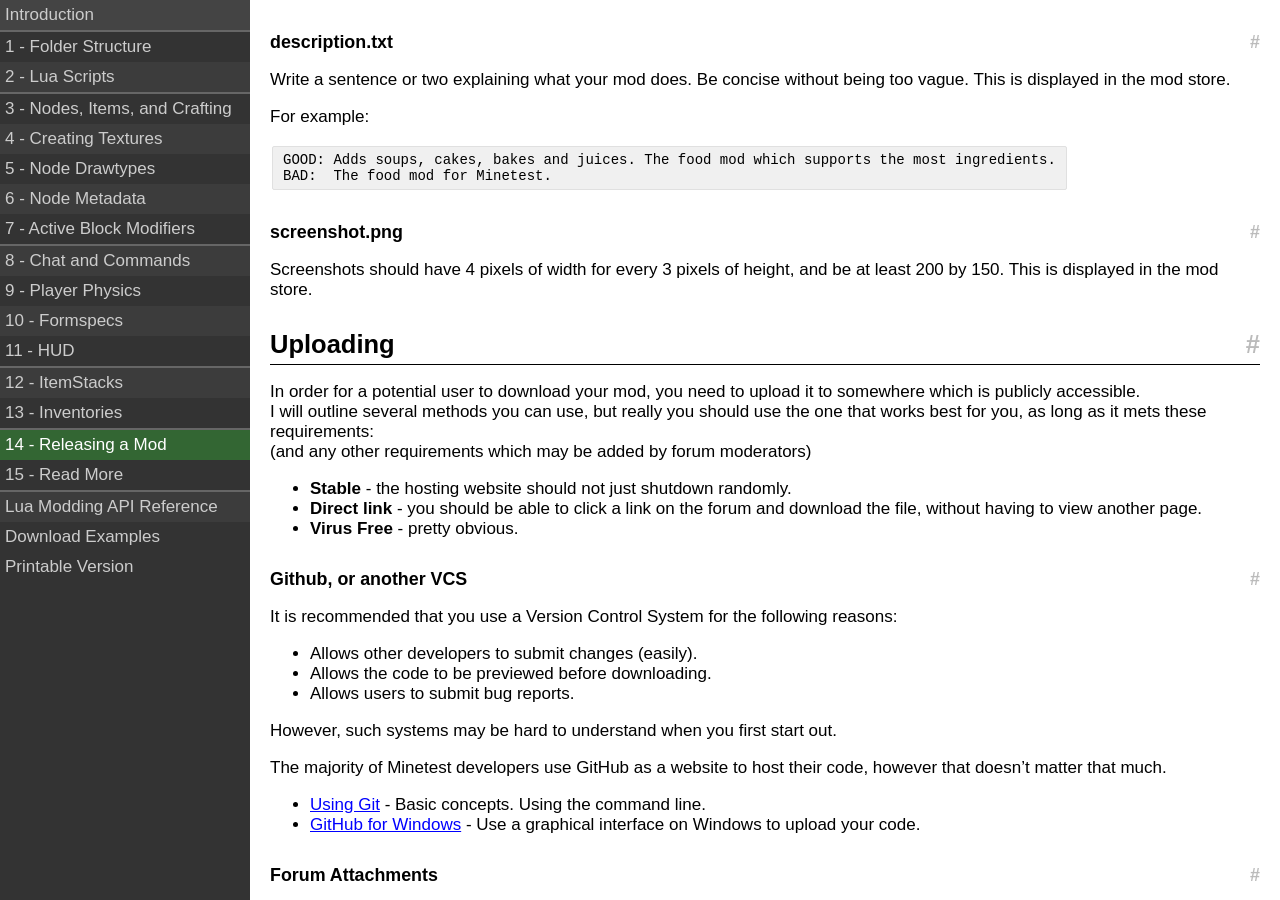
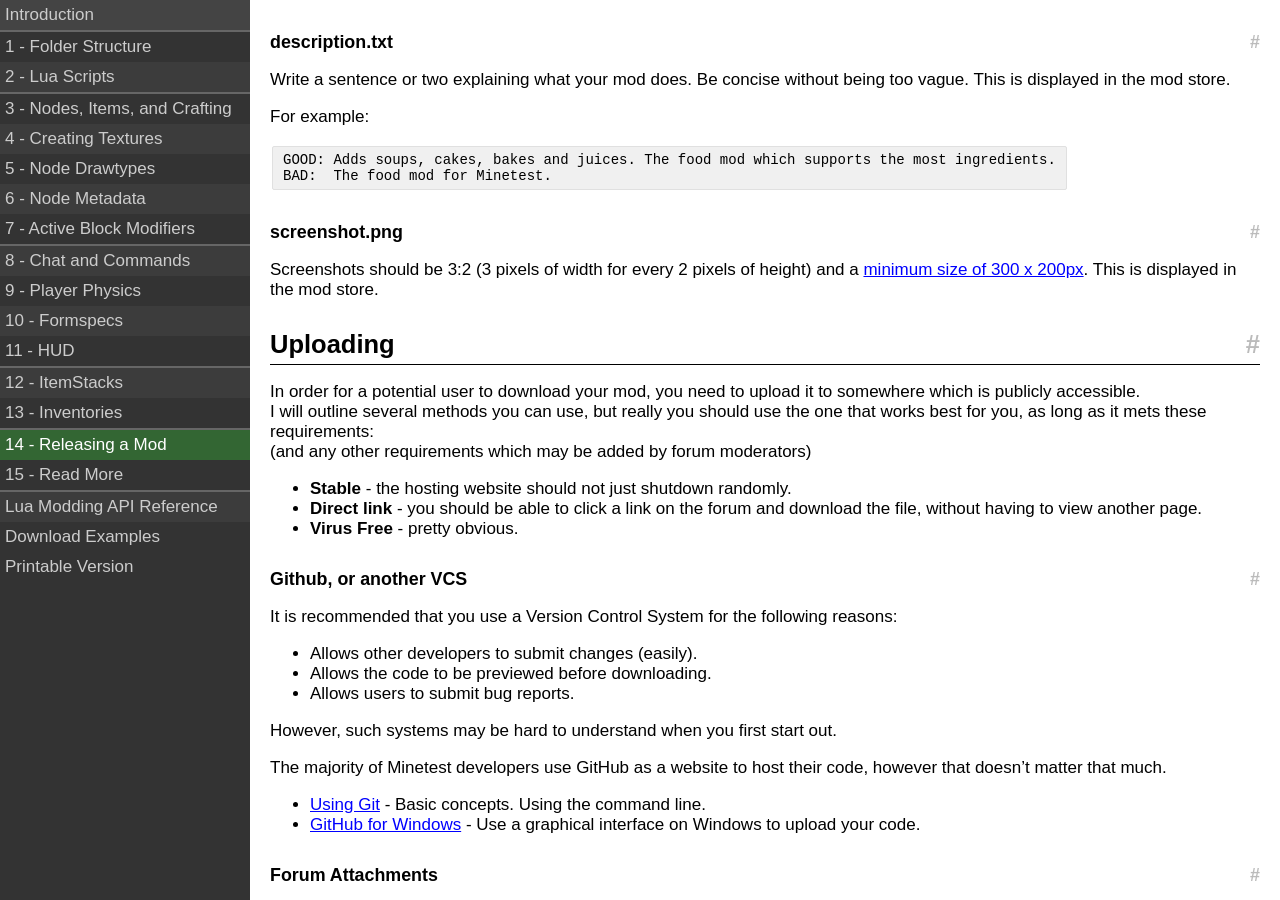
Before and after one commit to rubenwardy/minetest_modding_book, a Jekyll site: the page built from chapters/releasing.md, in a window 1280 px wide and 900 px high, scrolled down 2114 px. Built offline with Jekyll 4.4.1, drawn with Linux system fonts in a browser that asks for light colours; nearby versions of some CDN libraries.

Commit message:
Update releasing.md

```diff
--- a/chapters/releasing.md
+++ b/chapters/releasing.md
@@ -129,8 +129,11 @@ For example:
 
 ### screenshot.png
 
-Screenshots should have 4 pixels of width for every 3 pixels of height,
-and be at least 200 by 150. This is displayed in the mod store.
+Screenshots should be 3:2 (3 pixels of width for every 2 pixels of height)
+and a [minimum size of 300 x 200px](https://github.com/minetest/minetest/issues/2874).
+This is displayed in the mod store.
+
+
 
 Uploading
 ---------
```
